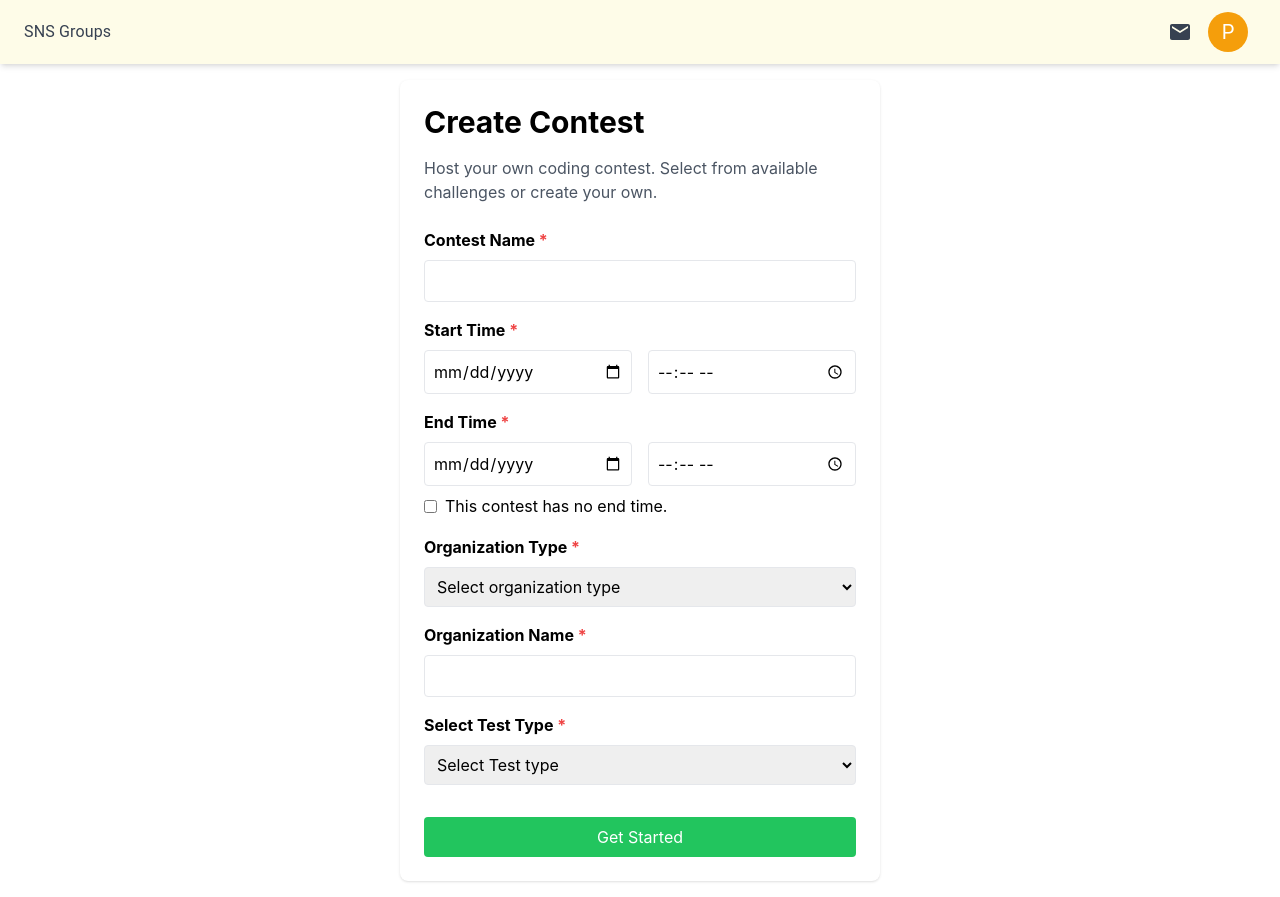
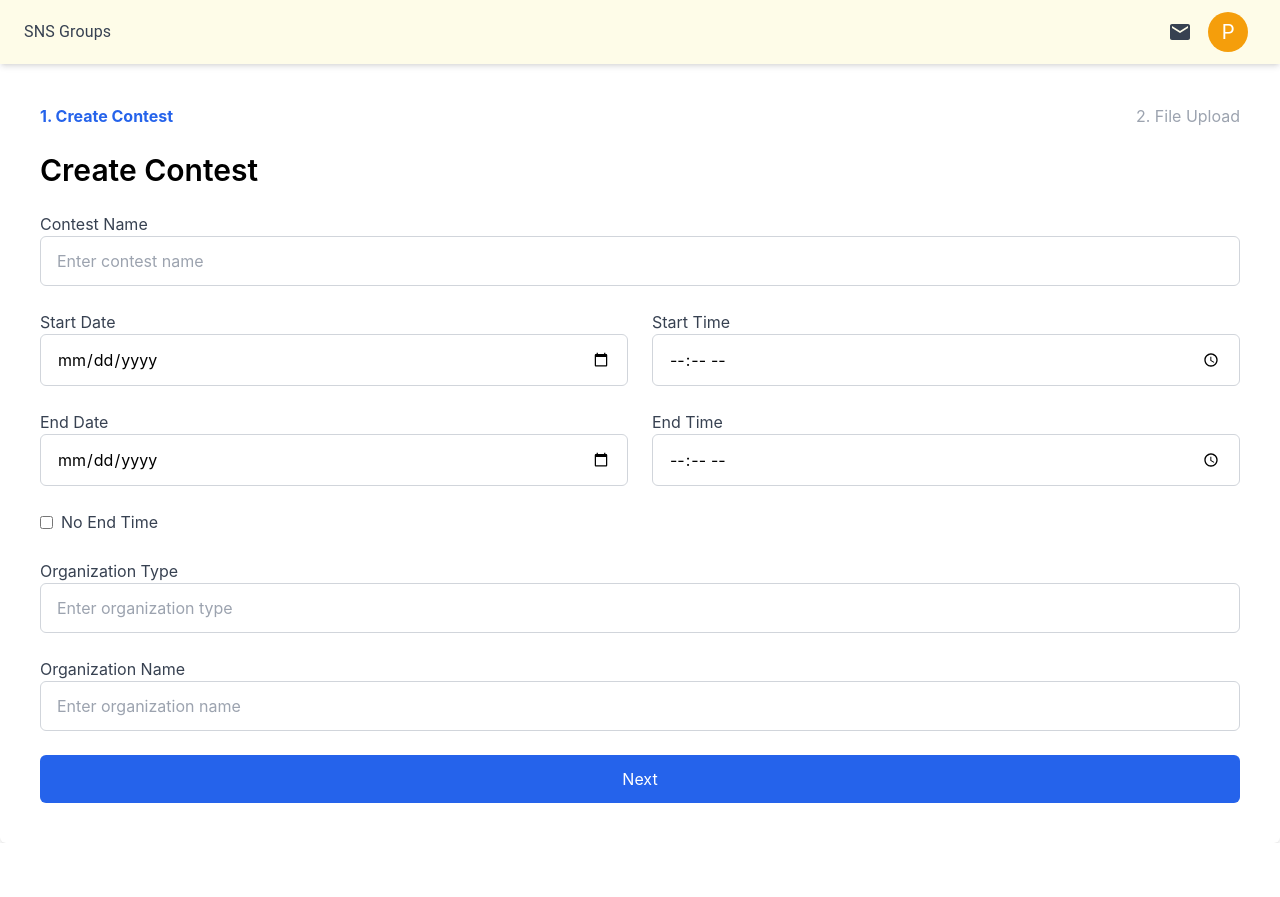
Before and after one commit to mk070/ihub-test-portal, a React (Create React App) app in the folder Frontend/: page /CreateContest in a window 1280 px wide. After the commit the page ends 843 px from the top, so only its background shows below. Built offline with nearby package versions, Linux system fonts and the light colour scheme.

Commit message:
New UI for Contest Page & Question Upload

```diff
--- a/Frontend/src/App.js
+++ b/Frontend/src/App.js
@@ -24,6 +24,7 @@ import TestInstructions from './pages/student/TestInstruction';
 import ViewContest from './pages/staff/coding/ViewContest';
 import Assesment from './pages/staff/coding/Assesment';
 import QuestionsLibrary from './pages/staff/coding/QuestionsLibrary';
+import Questions from './pages/staff/coding/Questions';
 
 // Layout component for wrapping student routes
 const StudentLayout = () => (
@@ -64,7 +65,7 @@ function App() {
         <Route element={<StaffLayout />}>
           <Route path="/staffdashboard" element={<Dashboard />} />
           <Route path="/assesment" element={<Assesment />} />
-          <Route path="/questionslibrary" element={<QuestionsLibrary />} />
+          <Route path="/QuestionLibrary" element={<QuestionsLibrary />} />
           <Route path="/coding" element={<ContestDashboard />} />
           <Route path="/SelectTestOption" element={<SelectTestOption />} />
           <Route path="/FileUpload" element={<FileUpload />} />
@@ -75,6 +76,7 @@ function App() {
           <Route path="/CreateContest" element={<CreateContest />} />
           <Route path="/StartContest" element={<StartContest />} />
           <Route path="/viewcontest/:contestId" element={<ViewContest />} />
+          <Route path="/Questions" element={<Questions />} />
         </Route>
         <Route path="/testinstructions/:testId" element={<TestInstructions />} />
         <Route path="/Contest/:testId" element={<ContestPage />} />
--- a/Frontend/src/pages/staff/coding/CreateContest.js
+++ b/Frontend/src/pages/staff/coding/CreateContest.js
@@ -1,14 +1,9 @@
-// src/pages/CreateContest.js
+// CreateContest.js
 import React, { useState } from 'react';
-import { useNavigate } from 'react-router-dom';
-import axios from 'axios';
-import { ToastContainer, toast } from 'react-toastify';
-import 'react-toastify/dist/ReactToastify.css';
+import Questions from './Questions';
 
-function CreateContest() {
-  const navigate = useNavigate();
-
-  const [formData, setFormData] = useState({
+const CreateContest = () => {
+    const [contestData, setContestData] = useState({
         contestName: '',
         startDate: '',
         startTime: '',
@@ -16,214 +11,146 @@ function CreateContest() {
         endTime: '',
         noEndTime: false,
         organizationType: '',
-    organizationName: '',
-    TestType: '',
+        organizationName: ''
     });
 
     const handleChange = (e) => {
         const { name, value, type, checked } = e.target;
-    setFormData({
-      ...formData,
+        setContestData({
+            ...contestData,
             [name]: type === 'checkbox' ? checked : value
         });
     };
 
-  // Function to generate a unique contest ID
-  const generateContestId = () => {
-    return 'contest_' + Date.now() + Math.random().toString(36).substring(2, 8);
+    const handleNext = () => {
+        // Logic to navigate to Questions
+        window.location.href = '/Questions'; // Assuming routing is set up
     };
 
-  const handleSubmit = async (e) => {
-    e.preventDefault();
+    return (
+        <div className="create-contest max-w-10xl mx-auto p-10 bg-white shadow-md rounded-md">
+            <div className="steps flex justify-between mb-6">
+                <span className="font-bold text-blue-600">1. Create Contest</span>
+                <span className="text-gray-400">2. File Upload</span>
+            </div>
 
-    try {
-      const startDateTime = `${formData.startDate}T${formData.startTime}`;
-      const endDateTime = formData.noEndTime ? null : `${formData.endDate}T${formData.endTime}`;
+            <h2 className="text-3xl font-semibold mb-6">Create Contest</h2>
 
-      // Create a unique contest_id (could use a library like uuid or generate with the backend)
-      const contestId = `${Math.random().toString(36).substr(2, 9)}`; // simple random ID
-
-      // Send data to backend
-      const response = await axios.post('http://localhost:8000/contestdetails/', {
-        contest_id: contestId, // Include contest_id in the request
-        contest_name: formData.contestName,
-        start_time: startDateTime,
-        end_time: endDateTime,
-        organization_type: formData.organizationType,
-        organization_name: formData.organizationName,
-        ContestType: formData.TestType,
-      });
-
-      // Display success toast message
-      toast.success('Test Published successfully!', {
-        position: "top-right",
-        autoClose: 1000,
-        hideProgressBar: false,
-        closeOnClick: true,
-        pauseOnHover: true,
-        draggable: true,
-        progress: undefined,
-      });
-
-      // Delay navigation to allow toast to display
-      setTimeout(() => {
-        // Navigate based on TestType selection, with contest ID in the URL
-        if (formData.TestType === "Auto") {
-          navigate(`/HrUpload/${contestId}`);
-        } else if (formData.TestType === "Manual") {
-          navigate(`/ManualPage/${contestId}`);
-        }
-      }, 2000); // 2-second delay to match autoClose duration
-
-      console.log('API response:', response.data);
-      console.log("Details saved successfully!");
-
-    } catch (error) {
-      console.error('Error saving contest details:', error);
-
-      // Display error toast message
-      toast.error('There was an error saving the contest details. Please try again.', {
-        position: "top-right",
-        autoClose: 3000,
-        hideProgressBar: false,
-        closeOnClick: true,
-        pauseOnHover: true,
-        draggable: true,
-        progress: undefined,
-      });
-    }
-  };
-
-
-  return (
-    <div className="container mx-auto p-4 max-w-lg">
-      <div className="bg-white shadow p-6 rounded-lg">
-        <h1 className="text-3xl font-bold mb-4">Create Contest</h1>
-        <p className="text-gray-600 mb-6">
-          Host your own coding contest. Select from available challenges or create your own.
-        </p>
-        <form onSubmit={handleSubmit}>
-          <div className="mb-4">
-            <label className="block font-bold mb-2">Contest Name <span className="text-red-500">*</span></label>
+            <form className="space-y-6">
+                <div className="form-group">
+                    <label htmlFor="contestName" className="block text-gray-700">Contest Name</label>
                     <input
                         type="text"
+                        id="contestName"
                         name="contestName"
-              value={formData.contestName}
+                        value={contestData.contestName}
                         onChange={handleChange}
-              required
-              className="w-full border p-2 rounded"
+                        placeholder="Enter contest name"
+                        className="w-full px-4 py-3 border border-gray-300 rounded-md focus:outline-none focus:ring-2 focus:ring-blue-500"
                     />
                 </div>
 
-          <div className="mb-4">
-            <label className="block font-bold mb-2">Start Time <span className="text-red-500">*</span></label>
-            <div className="flex gap-4">
+                <div className="grid grid-cols-1 md:grid-cols-2 gap-6">
+                    <div className="form-group">
+                        <label htmlFor="startDate" className="block text-gray-700">Start Date</label>
                         <input
                             type="date"
+                            id="startDate"
                             name="startDate"
-                value={formData.startDate}
+                            value={contestData.startDate}
                             onChange={handleChange}
-                required
-                className="w-1/2 border p-2 rounded"
+                            className="w-full px-4 py-3 border border-gray-300 rounded-md focus:outline-none focus:ring-2 focus:ring-blue-500"
                         />
+                    </div>
+
+                    <div className="form-group">
+                        <label htmlFor="startTime" className="block text-gray-700">Start Time</label>
                         <input
                             type="time"
+                            id="startTime"
                             name="startTime"
-                value={formData.startTime}
+                            value={contestData.startTime}
                             onChange={handleChange}
-                required
-                className="w-1/2 border p-2 rounded"
+                            className="w-full px-4 py-3 border border-gray-300 rounded-md focus:outline-none focus:ring-2 focus:ring-blue-500"
+                        />
+                    </div>
+
+                    <div className="form-group">
+                        <label htmlFor="endDate" className="block text-gray-700">End Date</label>
+                        <input
+                            type="date"
+                            id="endDate"
+                            name="endDate"
+                            value={contestData.endDate}
+                            onChange={handleChange}
+                            disabled={contestData.noEndTime}
+                            className="w-full px-4 py-3 border border-gray-300 rounded-md focus:outline-none focus:ring-2 focus:ring-blue-500 disabled:bg-gray-100"
+                        />
+                    </div>
+
+                    <div className="form-group">
+                        <label htmlFor="endTime" className="block text-gray-700">End Time</label>
+                        <input
+                            type="time"
+                            id="endTime"
+                            name="endTime"
+                            value={contestData.endTime}
+                            onChange={handleChange}
+                            disabled={contestData.noEndTime}
+                            className="w-full px-4 py-3 border border-gray-300 rounded-md focus:outline-none focus:ring-2 focus:ring-blue-500 disabled:bg-gray-100"
                         />
                     </div>
                 </div>
 
-          <div className="mb-4">
-            <label className="block font-bold mb-2">End Time <span className="text-red-500">*</span></label>
-            <div className="flex gap-4">
-              <input
-                type="date"
-                name="endDate"
-                value={formData.endDate}
-                onChange={handleChange}
-                disabled={formData.noEndTime}
-                className="w-1/2 border p-2 rounded"
-              />
-              <input
-                type="time"
-                name="endTime"
-                value={formData.endTime}
-                onChange={handleChange}
-                disabled={formData.noEndTime}
-                className="w-1/2 border p-2 rounded"
-              />
-            </div>
-            <div className="mt-2">
+                <div className="form-group">
                     <label className="inline-flex items-center">
                         <input
                             type="checkbox"
                             name="noEndTime"
-                  checked={formData.noEndTime}
+                            checked={contestData.noEndTime}
                             onChange={handleChange}
-                  className="mr-2"
+                            className="form-checkbox text-blue-600"
                         />
-                This contest has no end time.
+                        <span className="ml-2 text-gray-700">No End Time</span>
                     </label>
                 </div>
-          </div>
 
-          <div className="mb-4">
-            <label className="block font-bold mb-2">Organization Type <span className="text-red-500">*</span></label>
-            <select
-              name="organizationType"
-              value={formData.organizationType}
-              onChange={handleChange}
-              required
-              className="w-full border p-2 rounded"
-            >
-              <option value="">Select organization type</option>
-              <option value="School">School</option>
-              <option value="Company">Company</option>
-              <option value="University">University</option>
-              <option value="Other">Other</option>
-            </select>
-          </div>
-
-          <div className="mb-4">
-            <label className="block font-bold mb-2">Organization Name <span className="text-red-500">*</span></label>
+                <div className="form-group">
+                    <label htmlFor="organizationType" className="block text-gray-700">Organization Type</label>
                     <input
                         type="text"
-              name="organizationName"
-              value={formData.organizationName}
+                        id="organizationType"
+                        name="organizationType"
+                        value={contestData.organizationType}
                         onChange={handleChange}
-              required
-              className="w-full border p-2 rounded"
+                        placeholder="Enter organization type"
+                        className="w-full px-4 py-3 border border-gray-300 rounded-md focus:outline-none focus:ring-2 focus:ring-blue-500"
                     />
                 </div>
 
-          <div className="mb-4">
-            <label className="block font-bold mb-2">Select Test Type <span className="text-red-500">*</span></label>
-            <select
-              name="TestType"
-              value={formData.TestType}
+                <div className="form-group">
+                    <label htmlFor="organizationName" className="block text-gray-700">Organization Name</label>
+                    <input
+                        type="text"
+                        id="organizationName"
+                        name="organizationName"
+                        value={contestData.organizationName}
                         onChange={handleChange}
-              required
-              className="w-full border p-2 rounded"
-            >
-              <option value="">Select Test type</option>
-              <option value="Manual">Manual</option>
-              <option value="Auto">Auto</option>
-            </select>
+                        placeholder="Enter organization name"
+                        className="w-full px-4 py-3 border border-gray-300 rounded-md focus:outline-none focus:ring-2 focus:ring-blue-500"
+                    />
                 </div>
 
-          <button type="submit" className="bg-green-500 text-white w-full p-2 rounded mt-4">
-            Get Started
+                <button
+                    type="button"
+                    onClick={handleNext}
+                    className="w-full py-3 mt-6 bg-blue-600 text-white rounded-md hover:bg-blue-700 focus:outline-none focus:ring-2 focus:ring-blue-500"
+                >
+                    Next
                 </button>
             </form>
         </div>
-
-      <ToastContainer />
-    </div>
     );
-}
+};
 
 export default CreateContest;
--- /dev/null
+++ b/Frontend/src/pages/staff/coding/Questions.js
@@ -0,0 +1,59 @@
+// Questions.js
+import React from 'react';
+import { useNavigate } from 'react-router-dom';
+
+const Questions = () => {
+    const navigate = useNavigate();
+
+    return (
+        <div className="questions-page max-w-10xl mx-auto p-10 bg-white shadow-md rounded-md">
+            <div className="steps flex justify-between mb-6">
+                <span className="text-gray-400">1. Create Contest</span>
+                <span className="font-bold text-blue-600">2. File Upload</span>
+            </div>
+
+            <h2 className="text-3xl font-semibold mb-6">Our Services</h2>
+            <p className="mb-8 text-gray-600">Please select which service you are interested in.</p>
+            <div className="grid grid-cols-1 gap-8 md:grid-cols-2">
+                <div className="space-y-8">
+                    <div
+                        className="service-box flex flex-col items-center p-8 bg-gray-100 rounded-lg shadow hover:shadow-lg hover:bg-gray-200 cursor-pointer"
+                        onClick={() => navigate('/Questions')}
+                    >
+                        <span className="text-4xl text-blue-600 mb-4">+</span>
+                        <h3 className="text-lg font-semibold mb-2">Create Questions</h3>
+                        <p className="text-gray-600 text-center">From here you can add questions of multiple types like MCQs, subjective (text or paragraph).</p>
+                    </div>
+                    <div
+                        className="service-box flex flex-col items-center p-8 bg-gray-100 rounded-lg shadow hover:shadow-lg hover:bg-gray-200 cursor-pointer"
+                        onClick={() => navigate('/BulkUpload')}
+                    >
+                        <span className="text-4xl text-green-600 mb-4">&uarr;</span>
+                        <h3 className="text-lg font-semibold mb-2">Bulk Upload</h3>
+                        <p className="text-gray-600 text-center">From here you can easily add multiple questions by uploading a CSV sheet!</p>
+                    </div>
+                </div>
+                <div className="space-y-8">
+                    <div
+                        className="service-box flex flex-col items-center p-8 bg-gray-100 rounded-lg shadow hover:shadow-lg hover:bg-gray-200 cursor-pointer"
+                        onClick={() => navigate('/QuestionLibrary')}
+                    >
+                        <span className="text-4xl text-yellow-600 mb-4">&#128218;</span>
+                        <h3 className="text-lg font-semibold mb-2">Question Library</h3>
+                        <p className="text-gray-600 text-center">From here you can add questions of multiple types like MCQs, subjective (text or paragraph).</p>
+                    </div>
+                    <div
+                        className="service-box flex flex-col items-center p-8 bg-gray-100 rounded-lg shadow hover:shadow-lg hover:bg-gray-200 cursor-pointer"
+                        onClick={() => navigate('/AIQuestionGenerator')}
+                    >
+                        <span className="text-4xl text-purple-600 mb-4">&uarr;</span>
+                        <h3 className="text-lg font-semibold mb-2">AI Question Generator</h3>
+                        <p className="text-gray-600 text-center">From here you can easily add multiple questions by uploading a CSV sheet!</p>
+                    </div>
+                </div>
+            </div>
+        </div>
+    );
+};
+
+export default Questions;
--- a/Frontend/src/pages/staff/coding/QuestionsLibrary.js
+++ b/Frontend/src/pages/staff/coding/QuestionsLibrary.js
@@ -1,127 +1,109 @@
+// QuestionLibrary.js
 import React, { useState, useEffect } from "react";
+import {
+  Box,
+  Typography,
+  Table,
+  TableBody,
+  TableCell,
+  TableContainer,
+  TableHead,
+  TableRow,
+  Paper,
+  Button,
+  Checkbox,
+} from "@mui/material";
+import axios from "axios";
 
-const CodingQuestions = () => {
+const QuestionLibrary = () => {
   const [questions, setQuestions] = useState([]);
-  const [filteredQuestions, setFilteredQuestions] = useState([]);
-  const [searchQuery, setSearchQuery] = useState("");
+  const [selectedQuestions, setSelectedQuestions] = useState([]);
 
-  // Fetch data from Django API on mount
   useEffect(() => {
-    fetch("http://127.0.0.1:8000/api/questions/") // Replace with your Django API endpoint
-      .then((response) => response.json())
-      .then((data) => {
-        setQuestions(data);
-        setFilteredQuestions(data); // Initialize filtered questions
-      })
-      .catch((error) => console.error("Error fetching questions:", error));
+    const fetchQuestions = async () => {
+      try {
+        const response = await axios.get("http://localhost:8000/manualProblems/");
+        setQuestions(response.data.problems);
+      } catch (error) {
+        console.error("Failed to fetch questions:", error);
+      }
+    };
+
+    fetchQuestions();
   }, []);
 
-  // Filter questions based on search query
-  const handleSearch = (e) => {
-    const query = e.target.value.toLowerCase();
-    setSearchQuery(query);
-
-    const filtered = questions.filter(
-      (q) =>
-        q.name.toLowerCase().includes(query) ||
-        q.description.toLowerCase().includes(query)
+  const handleQuestionSelect = (id) => {
+    setSelectedQuestions((prev) =>
+      prev.includes(id) ? prev.filter((qId) => qId !== id) : [...prev, id]
     );
-    setFilteredQuestions(filtered);
   };
 
-  const styles = {
-    container: {
-      padding: "20px",
-      fontFamily: "Arial, sans-serif",
-    },
-    heading: {
-      textAlign: "center",
-      fontSize: "24px",
-      fontWeight: "bold",
-      marginBottom: "20px",
-    },
-    searchContainer: {
-      display: "flex",
-      alignItems: "center",
-      justifyContent: "space-between",
-      marginBottom: "20px",
-    },
-    searchInput: {
-      padding: "10px",
-      width: "100%",
-      maxWidth: "300px",
-      border: "1px solid #ccc",
-      borderRadius: "4px",
-    },
-    section: {
-      marginBottom: "20px",
-    },
-    sectionHeading: {
-      fontSize: "18px",
-      fontWeight: "bold",
-      marginBottom: "10px",
-    },
-    questionList: {
-      listStyleType: "none",
-      padding: "0",
-    },
-    questionItem: {
-      display: "flex",
-      alignItems: "center",
-      marginBottom: "10px",
-    },
-    checkbox: {
-      marginRight: "10px",
-    },
-    questionDetails: {
-      display: "flex",
-      flexDirection: "column",
-    },
-    questionName: {
-      fontWeight: "bold",
-    },
-    questionDescription: {
-      fontSize: "14px",
-      color: "#666",
-    },
+  const handleSubmit = () => {
+    console.log("Selected Questions:", selectedQuestions);
+    // Add your submit logic here
+    alert("Questions submitted successfully!");
   };
 
-  const renderSection = (title) => (
-    <div style={styles.section}>
-      <h3 style={styles.sectionHeading}>{title}</h3>
-      <ul style={styles.questionList}>
-        {filteredQuestions.map((question) => (
-          <li key={question.id} style={styles.questionItem}>
-            <input type="checkbox" style={styles.checkbox} />
-            <div style={styles.questionDetails}>
-              <span style={styles.questionName}>{question.name}</span>
-              <span style={styles.questionDescription}>
-                {question.description}
-              </span>
-            </div>
-          </li>
-        ))}
-      </ul>
-    </div>
-  );
-
   return (
-    <div style={styles.container}>
-      <h1 style={styles.heading}>Coding Questions</h1>
-      <div style={styles.searchContainer}>
-        <input
-          type="text"
-          placeholder="Search questions..."
-          value={searchQuery}
-          onChange={handleSearch}
-          style={styles.searchInput}
-        />
-      </div>
-      {renderSection("Questions Library")}
-      {renderSection("Create Questions")}
-      {renderSection("Bulk Upload")}
-    </div>
+    <Box p={4}>
+      <Typography variant="h4" align="center" gutterBottom>
+        Question Library
+      </Typography>
+      <TableContainer component={Paper}>
+        <Table>
+          <TableHead>
+            <TableRow>
+              <TableCell padding="checkbox">
+                <Checkbox
+                  indeterminate={
+                    selectedQuestions.length > 0 &&
+                    selectedQuestions.length < questions.length
+                  }
+                  checked={
+                    questions.length > 0 &&
+                    selectedQuestions.length === questions.length
+                  }
+                  onChange={(e) => {
+                    if (e.target.checked) {
+                      setSelectedQuestions(questions.map((q) => q.id));
+                    } else {
+                      setSelectedQuestions([]);
+                    }
+                  }}
+                />
+              </TableCell>
+              <TableCell>Title</TableCell>
+              <TableCell>Description</TableCell>
+            </TableRow>
+          </TableHead>
+          <TableBody>
+            {questions.map((question) => (
+              <TableRow key={question.id} hover>
+                <TableCell padding="checkbox">
+                  <Checkbox
+                    checked={selectedQuestions.includes(question.id)}
+                    onChange={() => handleQuestionSelect(question.id)}
+                  />
+                </TableCell>
+                <TableCell>{question.title}</TableCell>
+                <TableCell>{question.problem_statement}</TableCell>
+              </TableRow>
+            ))}
+          </TableBody>
+        </Table>
+      </TableContainer>
+      <Box display="flex" justifyContent="center" mt={4}>
+        <Button
+          variant="contained"
+          color="primary"
+          onClick={handleSubmit}
+          disabled={selectedQuestions.length === 0}
+        >
+          Submit
+        </Button>
+      </Box>
+    </Box>
   );
 };
 
-export default CodingQuestions;
+export default QuestionLibrary;
```
Lines whose indentation alone changed are shown as unchanged.
